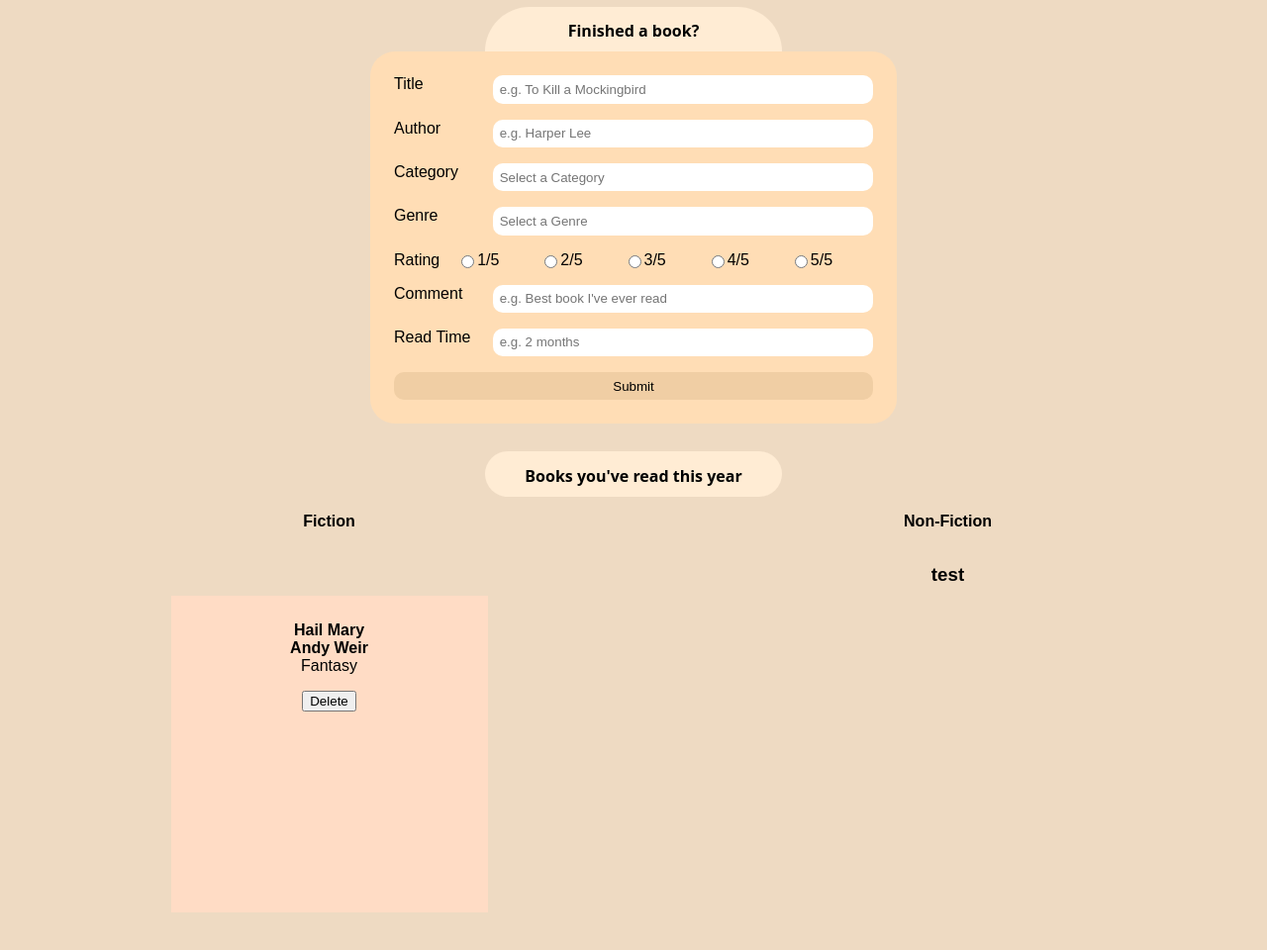
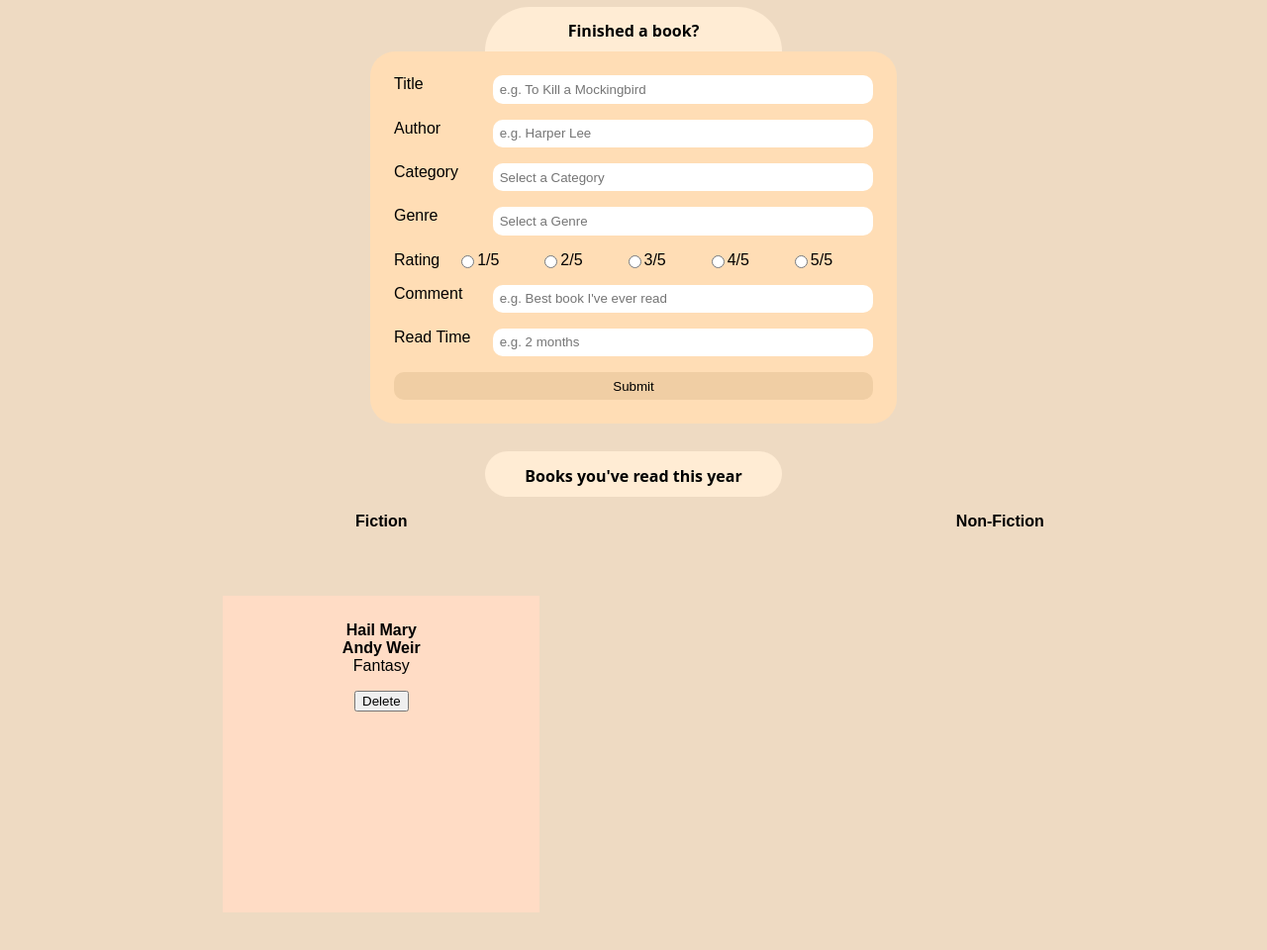
Before and after one commit to Xianater/calt2932-tracker, a website: page Public/index.html in a window 1280 px wide. Shown: the part 86-1046 px from the top of the page at 99% size. Drawn offline with Linux system fonts and the light colour scheme.

Commit message:
Sort book records into fiction & non-fiction lists

```diff
--- a/Public/index.html
+++ b/Public/index.html
@@ -186,7 +186,7 @@
 
             <div id="category">
                 <p><strong>Non-Fiction</strong></p>
-                <div> <h3>test</h3> </div>
+                <div id="booklist2"></div>
             </div>
 
         </div>
--- a/Public/script.js
+++ b/Public/script.js
@@ -1,6 +1,7 @@
 // Setting up variables for our HTML elements using DOM selection
 const form = document.getElementById("bookform");
 const booklist = document.getElementById("booklist");
+const booklist2 = document.getElementById("booklist2");
 
 form.addEventListener("submit", function(event) {
   event.preventDefault();
@@ -37,9 +38,11 @@ function categorySelected(ev) {
 function displayBooks() {
 
   booklist.innerHTML = "";
+  booklist2.innerHTML = "";
 
   let localBooks = JSON.parse(localStorage.getItem('books'));
   // console.log(localBooks);
+
   if (localBooks !== null) {
 
     localBooks.forEach((book) => {
@@ -50,7 +53,17 @@ function displayBooks() {
       let item = document.createElement("li");
       item.setAttribute("data-id", book.id);
       item.innerHTML = `<p><strong>${book.title}<br>${book.author}</strong><br>${book.genre}</p>`;
-      booklist.appendChild(item);
+
+      // alert("book category =" + book.category);
+      if (book.category == 'Fiction') {
+        // alert("adding to fiction");
+        // alert(book.title + " is " + book.category);
+        booklist.appendChild(item);
+      }
+      else if (book.category == 'Non-Fiction'){
+        // alert("adding to non-fiction");
+        booklist2.appendChild(item);
+      }
 
       // Clear the value of the input once the book has been added to the page
       form.reset();
```
Also changed, not shown: README.md.
